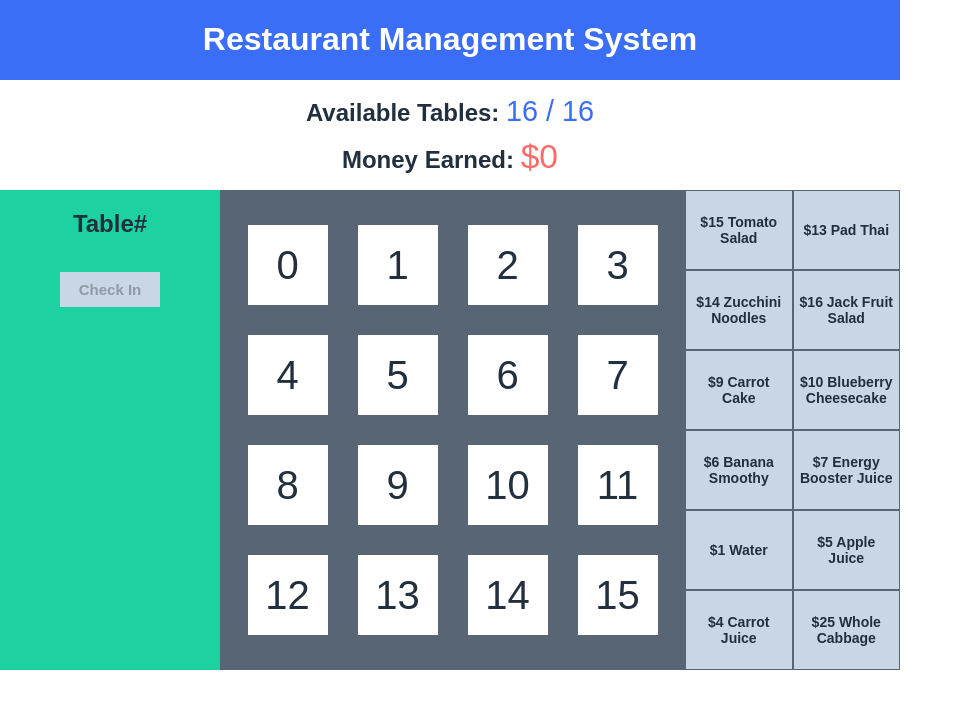
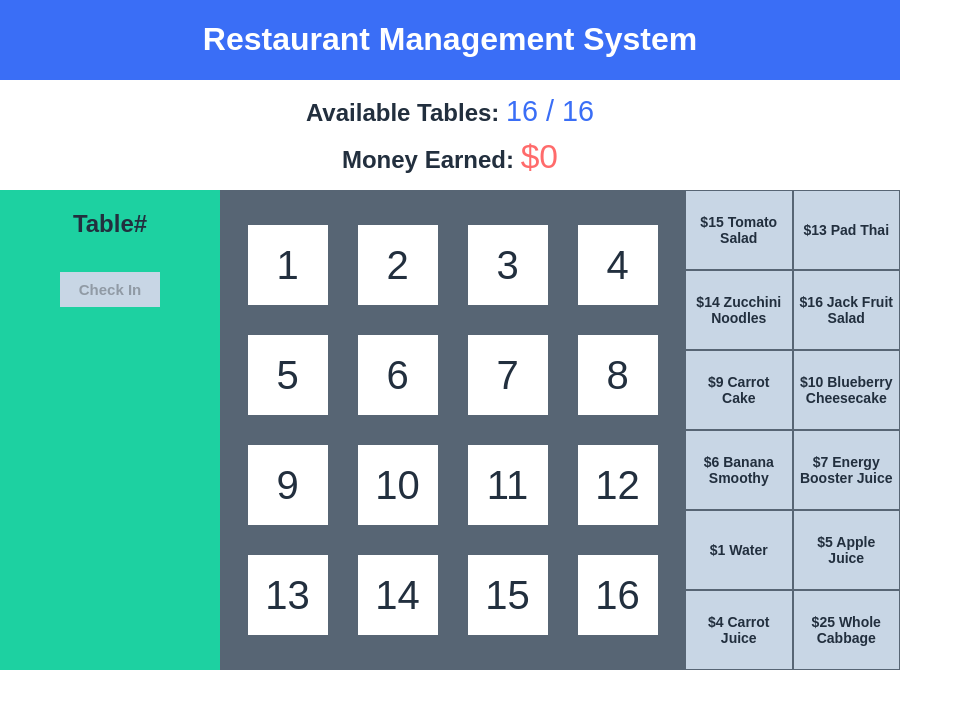
Before and after one commit to pavelgarchenko/react-restaurant, a React (Create React App) app: page / in a window 1280 px wide. Shown: the top 708 px of the page, without its empty margins (0-963 px from the left). Built offline with nearby package versions, Linux system fonts and the light colour scheme.

Commit message:
change table number starting from 1

```diff
--- a/src/components/TableButton.jsx
+++ b/src/components/TableButton.jsx
@@ -11,7 +11,7 @@ const TableButton = props => {
       className={`table-btn ${classSelected}  ${classToggled}`}
       onClick={() => props.onSelect(props.id)}
     >
-     {props.id}
+     {props.id + 1}
     </button>
   )
 };
```
